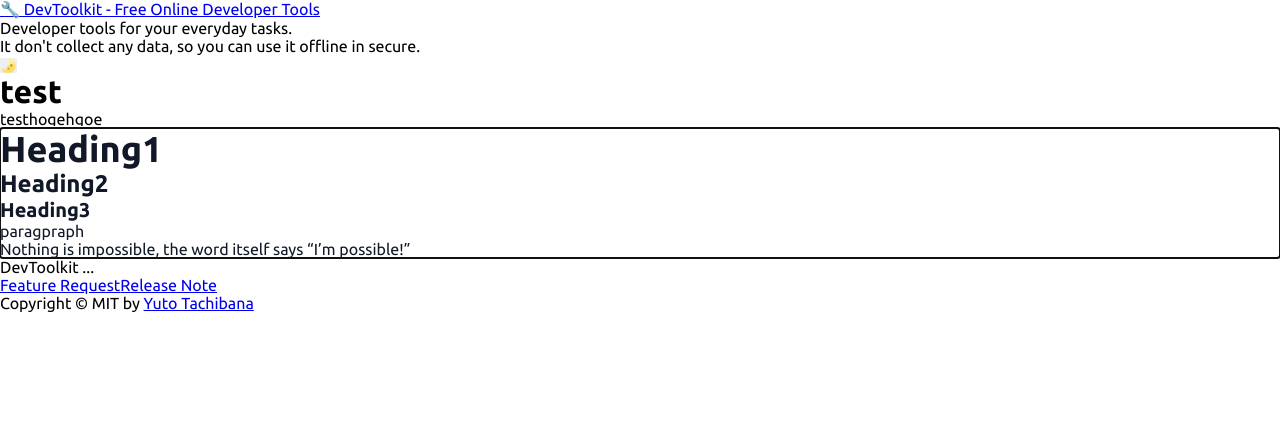
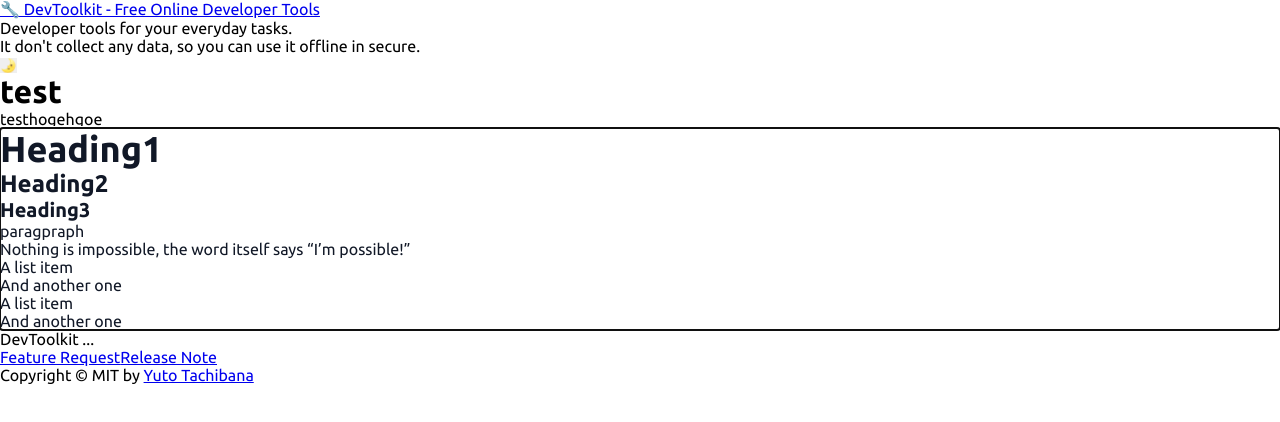
Before and after one commit to tachibanayu24/dev-toolkit, a Next.js app: page /jotter in a window 1280 px wide. Shown: the top 422 px of the page. Built offline with nearby package versions, Linux system fonts and the light colour scheme; no server answers.

Commit message:
BulletList

```diff
--- a/package.json
+++ b/package.json
@@ -12,8 +12,10 @@
   },
   "dependencies": {
     "@tiptap/extension-blockquote": "^2.0.0-beta.218",
+    "@tiptap/extension-bullet-list": "^2.0.0-beta.218",
     "@tiptap/extension-document": "^2.0.0-beta.218",
     "@tiptap/extension-heading": "^2.0.0-beta.218",
+    "@tiptap/extension-list-item": "^2.0.0-beta.218",
     "@tiptap/extension-paragraph": "^2.0.0-beta.218",
     "@tiptap/extension-text": "^2.0.0-beta.218",
     "@tiptap/pm": "^2.0.0-beta.218",
--- a/src/components/WYSIWYGEditor/WYSIWYGEditor.tsx
+++ b/src/components/WYSIWYGEditor/WYSIWYGEditor.tsx
@@ -7,6 +7,8 @@ import Paragraph from "@tiptap/extension-paragraph";
 import Text from "@tiptap/extension-text";
 import Heading from "@tiptap/extension-heading";
 import Blockquote from "@tiptap/extension-blockquote";
+import BulletList from "@tiptap/extension-bullet-list";
+import ListItem from "@tiptap/extension-list-item";
 
 import style from "./style.module.css";
 
@@ -22,6 +24,8 @@ export const WYSIWYGEditor = () => {
       Text,
       Heading.configure({ levels: [1, 2, 3] }),
       Blockquote,
+      BulletList,
+      ListItem,
     ],
     content: `<h1>Heading1</h1>
 <h2>Heading2</h2>
@@ -30,6 +34,14 @@ export const WYSIWYGEditor = () => {
 <blockquote>
   Nothing is impossible, the word itself says “I’m possible!”
 </blockquote>
+<ul>
+  <li>A list item</li>
+  <li>And another one</li>
+</ul>
+<ol>
+  <li>A list item</li>
+  <li>And another one</li>
+</ol>
 `,
     autofocus: "end",
   });
```
